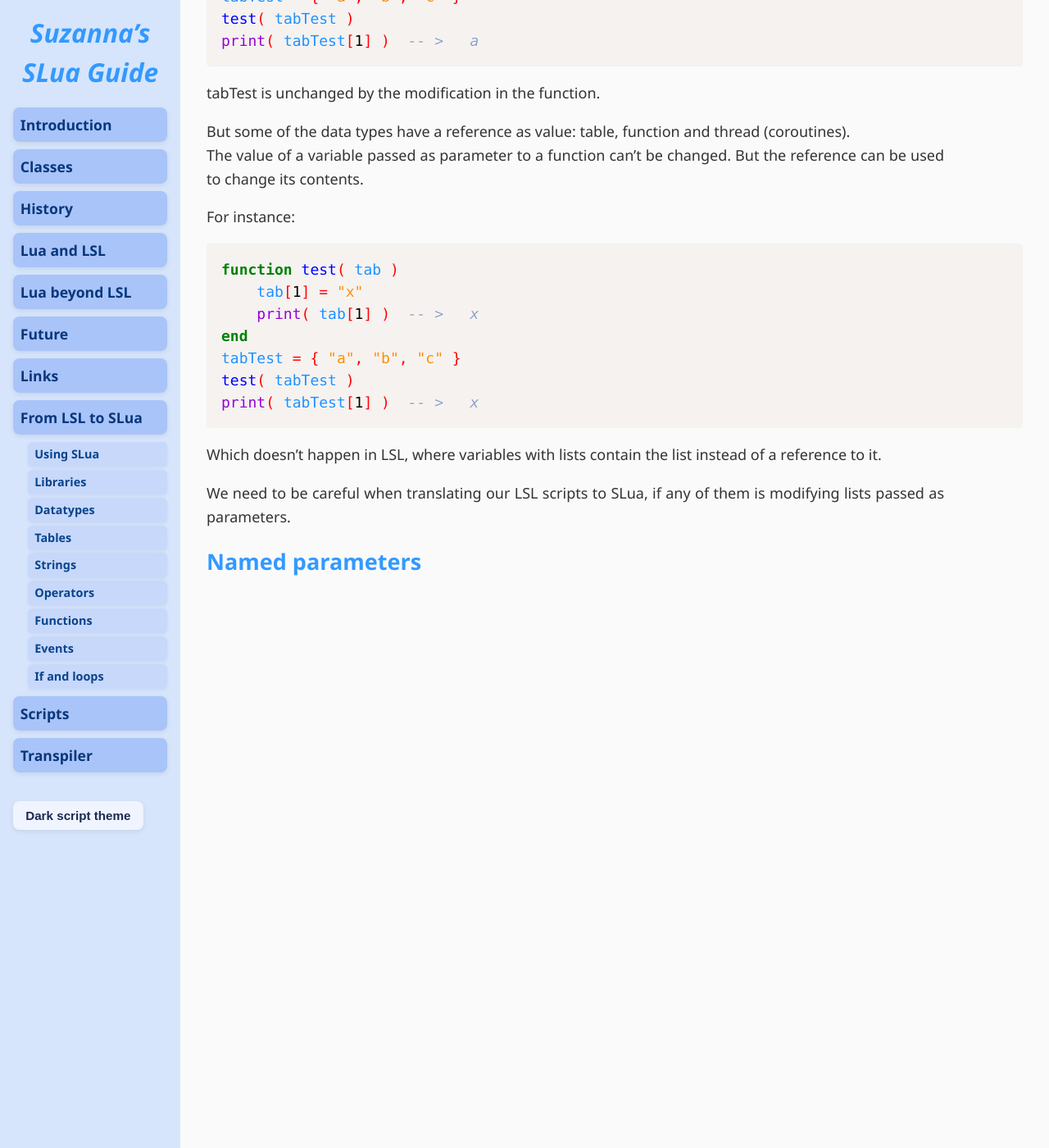
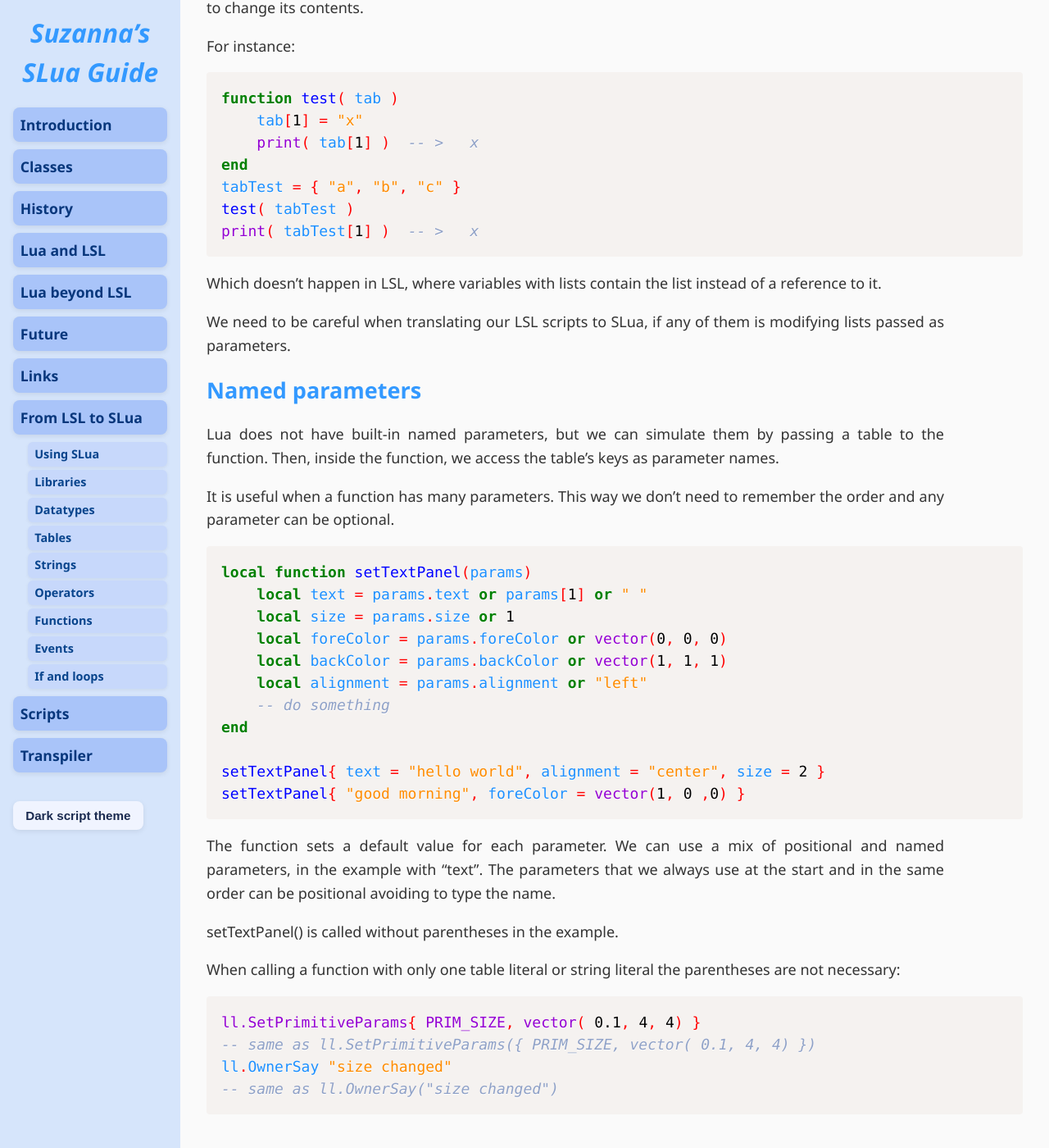
Before and after one commit to Suzanna-Linn/slua, a Jekyll site: the page built from docs/moving-functions.md, in a window 1280 px wide and 1400 px high, scrolled down 4603 px. Shown: the whole window at 82% size. Built offline with Jekyll 4.4.1, drawn with Linux system fonts in a browser that asks for light colours; nearby versions of some CDN libraries; our own code applies the rules of GitHub Pages for plain Markdown files; comment, search, counter and statistics services are not loaded; some of the changed text lies outside the part shown.

Commit message:
Update moving-functions.md

```diff
--- a/docs/moving-functions.md
+++ b/docs/moving-functions.md
@@ -1,6 +1,6 @@
 ## Functions
 
-Functions use the keyword "function" (and optionally "local"), no {, and “end” instead of }.
+Functions use the keyword "function" (and optionally "local"), no {, and “end” instead of }:
 <table><tr><td>
 <pre class="language-lsl"><code class="language-lsl">myFunc() {
     // do something
@@ -12,12 +12,6 @@ Functions use the keyword "function" (and optionally "local"), no {, and “end
     return
 end</code></pre>
 </td></tr></table>
-
-When calling a function with only one table literal or string literal the parentheses are not necessary:
-<pre class="language-slua"><code class="language-slua">ll.SetPrimitiveParams{ PRIM_SIZE, vector( 0.1, 4, 4) }
--- same as ll.SetPrimitiveParams({ PRIM_SIZE, vector( 0.1, 4, 4) })
-ll.OwnerSay "size changed"
--- same as ll.OwnerSay("size changed")</code></pre>
 
 ### Variadic functions
 
@@ -164,3 +158,29 @@ Which doesn't happen in LSL, where variables with lists contain the list instead
 We need to be careful when translating our LSL scripts to SLua, if any of them is modifying lists passed as parameters.
 
 ## Named parameters
+
+Lua does not have built-in named parameters, but we can simulate them by passing a table to the function. Then, inside the function, we access the table’s keys as parameter names.
+
+It is useful when a function has many parameters. This way we don't need to remember the order and any parameter can be optional.
+
+<pre class="language-slua"><code class="language-slua">local function setTextPanel(params)
+    local text = params.text or params[1] or " "
+    local size = params.size or 1
+    local foreColor = params.foreColor or vector(0, 0, 0)
+    local backColor = params.backColor or vector(1, 1, 1)
+    local alignment = params.alignment or "left"
+    -- do something
+end
+
+setTextPanel{ text = "hello world", alignment = "center", size = 2 }
+setTextPanel{ "good morning", foreColor = vector(1, 0 ,0) }</code></pre>
+
+The function sets a default value for each parameter. We can use a mix of positional and named parameters, in the example with "text". The parameters that we always use at the start and in the same order can be positional avoiding to type the name.
+
+setTextPanel() is called without parentheses in the example.
+
+When calling a function with only one table literal or string literal the parentheses are not necessary:
+<pre class="language-slua"><code class="language-slua">ll.SetPrimitiveParams{ PRIM_SIZE, vector( 0.1, 4, 4) }
+-- same as ll.SetPrimitiveParams({ PRIM_SIZE, vector( 0.1, 4, 4) })
+ll.OwnerSay "size changed"
+-- same as ll.OwnerSay("size changed")</code></pre>
```
